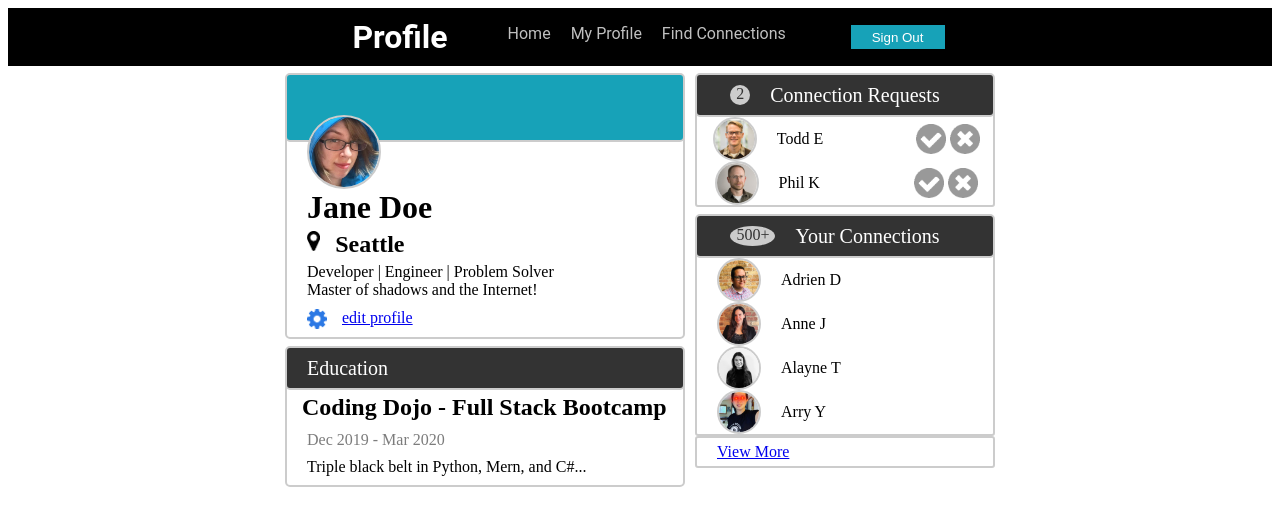
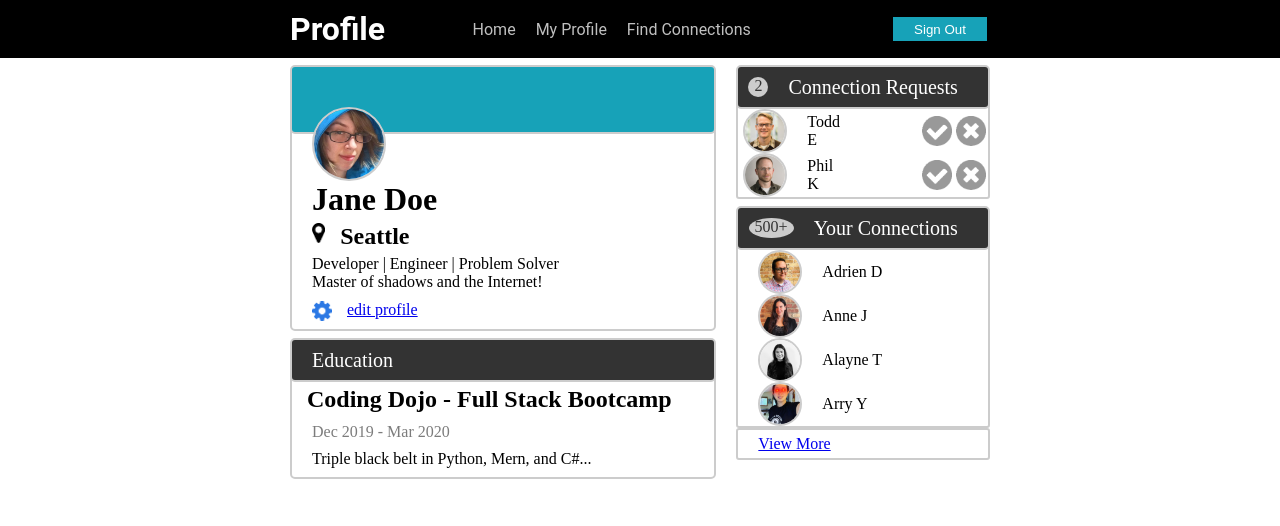
Before and after one commit to VirtualShaman/CSS_Core_Profile_Page, a plain HTML site: page index.html in a window 1280 px wide. Drawn offline with Linux system fonts and the light colour scheme.

Commit message:
Code Review Changes

```diff
--- a/index.html
+++ b/index.html
@@ -9,22 +9,23 @@
 </head>
 <body>
     <div class="nav">
+        <div class="container center">
             <h1 class="nav-title">Profile</h1>
             <ul class="nav-links">
                 <li><a class="links" href="#">Home</a></li>
                 <li><a class="links" href="#" class="active">My Profile</a></li>
                 <li><a class="links" href="#">Find Connections</a></li>
-            <li></li>
             </ul>
-        <div id="button"><button class="btn">Sign Out</button></div>
+            <button class="btn">Sign Out</button>
         </div>
-    <div id="tiles">
+    </div>
+    <div class="container flexStart">
         <div class="column1">
             <div class="ProfileCard" >
                 <div class="color" ></div>
                 <div class="info">
                     <img id="user" src="images/jane-m.jpg" alt="user icon">
-                    <h1>Jane Doe</h1>
+                    <h1 id="name">Jane Doe</h1>
                     <div id="location">
                         <img id="marker" src="icons/map-marker.png" alt="map marker">
                         <h2>Seattle</h2>
--- a/style.css
+++ b/style.css
@@ -1,4 +1,9 @@
 /* Universal */
+
+* {
+    margin: 0;
+    padding: 0;
+}
 
 p {
     width: auto;
@@ -6,19 +11,24 @@ p {
 
 /* Tile Managment */
 
-#tiles {
+.container {
     display: flex;
-    justify-content: center;
+    justify-content: space-between;
+    width: 700px;
+    margin: 0 auto;
+    gap: 20px;
+}
+.center {
+    align-items: center;
+}
+.flexStart {
+    align-items: flex-start;
 }
 .column1 {
-    display: flex;
-    align-items: flex-start;
-    flex-direction: column;
+    flex: 2;
 }
 .column2 {
-    display: flex;
-    align-items: flex-start;
-    flex-direction: column;
+    flex: 1;
 }
 
 /* Nav Bar */
@@ -27,16 +37,12 @@ p {
     opacity: 100%;
 }
 .nav {
+    padding: 10px;
     color: white;
     background-color: #000000;
     font-family: 'Roboto', sans-serif;
-    display: flex;
-    justify-content: center;
 }
 .nav-title {
-    margin: 10px 10px 10px 20px;
-    display: flex;
-    align-items: flex-start;
 }
 .nav-links {
     width: 350px;
@@ -51,10 +57,6 @@ p {
 }
 li {
     margin: 0px 10px;
-}
-#button {
-    display: flex;
-    align-items: center;
 }
 .btn {
     height: 30px;
@@ -71,8 +73,6 @@ li {
 
 .ProfileCard {
     height: auto;
-    width: 400px;
-    margin-right: 10px;
 }
 
 .color {
@@ -103,7 +103,7 @@ li {
     z-index: 2;
 }
 
-h1 {
+#name {
     margin: 0px 0px 5px 20px;
 }
 
@@ -140,7 +140,6 @@ p {
 
 .requests, .connections {
     height: auto;
-    width: 300px;
 }
 
 .status {
@@ -230,7 +229,6 @@ p {
 
 .education {
     height: auto;
-    width: 400px;
 }
 
 .estatus {
```
Lines whose indentation alone changed are shown as unchanged.
